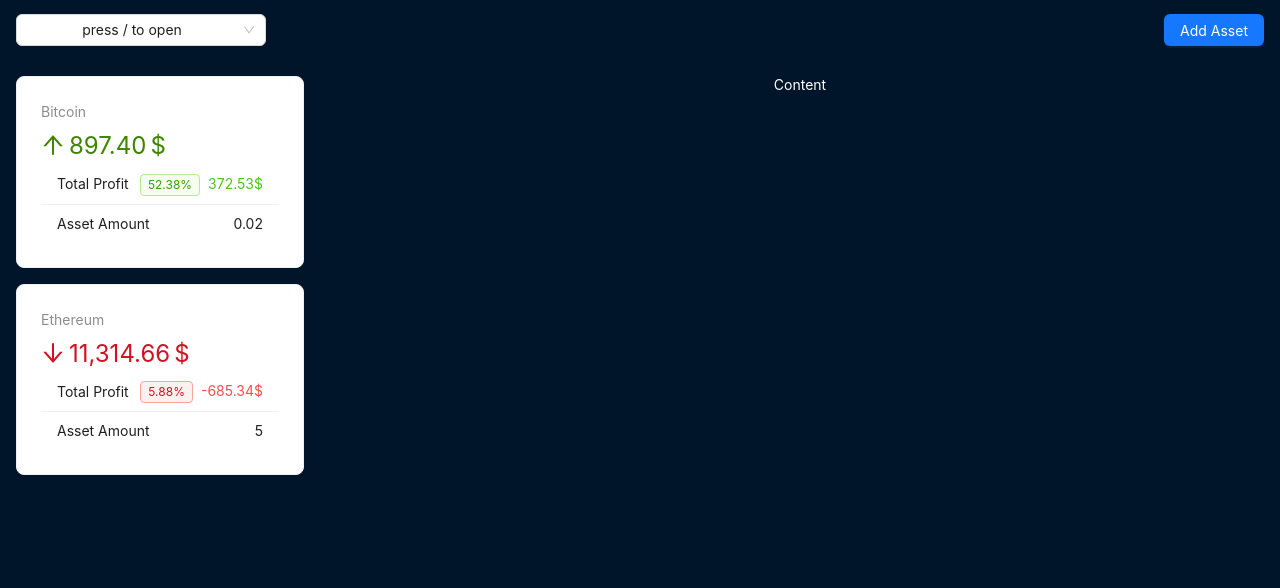
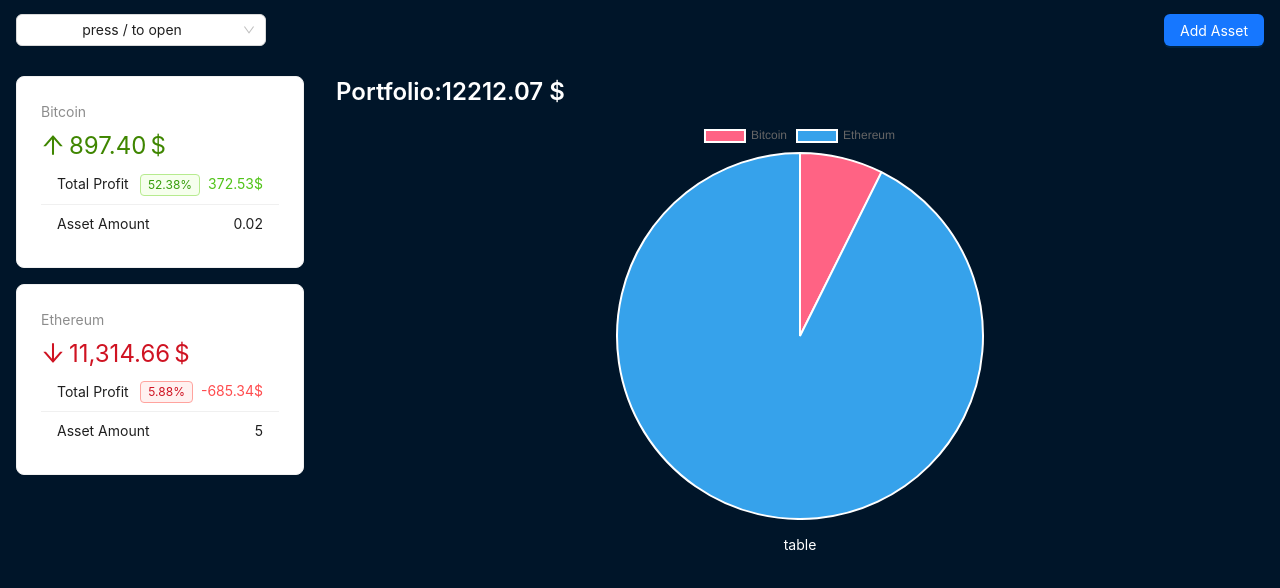
Before and after one commit to daniielkondratiuk/react-crypto-app, a React (Vite) app: page / in a window 1280 px wide. Shown: the top 588 px of the page. Built offline with nearby package versions, Linux system fonts and the light colour scheme.

Commit message:
feat portfolio chart

```diff
--- a/package.json
+++ b/package.json
@@ -12,7 +12,9 @@
   "dependencies": {
     "@ant-design/icons": "^5.2.6",
     "antd": "^5.13.2",
+    "chart.js": "^4.4.2",
     "react": "^18.2.0",
+    "react-chartjs-2": "^5.2.0",
     "react-dom": "^18.2.0"
   },
   "devDependencies": {
--- a/src/components/layout/AppContent.jsx
+++ b/src/components/layout/AppContent.jsx
@@ -1,4 +1,7 @@
-import {Layout} from "antd";
+import {Layout, Typography} from "antd";
+import {useCrypto} from "../../context/crypto-context.jsx";
+import PortfolioChart from "./PortfolioChart.jsx";
+import AssetsTable from "./AssetsTable.jsx";
 
 const contentStyle = {
     textAlign: 'center',
@@ -8,5 +11,23 @@
     padding: '1rem',
 };
 export default function AppContent() {
-    return (<Layout.Content style={contentStyle}>Content</Layout.Content>)
+    const {assets, crypto} = useCrypto()
+
+    const cryptoPriceMap = crypto.reduce((acc, c) => {
+        acc[c.id] = c.price
+        return acc
+    }, {})
+    return (
+        <Layout.Content style={contentStyle}>
+            <Typography.Title level={3} style={{textAlign: 'left', color: '#fff'}}>
+                Portfolio:
+                {assets
+                    .map((asset) => asset.amount * cryptoPriceMap[asset.id])
+                    .reduce((acc, v) => acc += v, 0)
+                    .toFixed(2)
+                } $
+            </Typography.Title>
+            <PortfolioChart/>
+            <AssetsTable/>
+        </Layout.Content>)
 }
--- /dev/null
+++ b/src/components/layout/AssetsTable.jsx
@@ -0,0 +1,7 @@
+import React from 'react';
+
+export default function AssetsTable() {
+    return (
+        <div>table</div>
+    );
+}
--- /dev/null
+++ b/src/components/layout/PortfolioChart.jsx
@@ -0,0 +1,37 @@
+import React from 'react';
+import {Chart as ChartJS, ArcElement, Tooltip, Legend} from 'chart.js';
+import {Pie} from 'react-chartjs-2';
+import {useCrypto} from "../../context/crypto-context.jsx";
+
+ChartJS.register(ArcElement, Tooltip, Legend);
+
+export default function PortfolioChart() {
+    const {assets} = useCrypto()
+    const data = {
+        labels: assets.map((a) => a.name),
+        datasets: [
+            {
+                label: '$',
+                data: assets.map((a) => a.totalAmount),
+                backgroundColor: [
+                    'rgba(255, 99, 132, 1)',
+                    'rgba(54, 162, 235, 1)',
+                    'rgba(255, 206, 86, 1)',
+                    'rgba(75, 192, 192, 1)',
+                    'rgba(153, 102, 255, 1)',
+                    'rgba(255, 159, 64, 1)'
+                ]
+            }
+        ],
+    }
+
+    return (
+        <div style={{
+            display: 'flex',
+            marginBottom: '1rem',
+            justifyContent: 'center',
+            height: 400
+        }}>
+            <Pie data={data}/>
+        </div>)
+}
--- a/src/context/crypto-context.jsx
+++ b/src/context/crypto-context.jsx
@@ -21,6 +21,7 @@
                 growPercent: percentDifference(asset.price, coin.price),
                 totalAmount: asset.amount * coin.price,
                 totalProfit: asset.amount * coin.price - asset.amount * asset.price,
+                name: coin.name,
                 ...asset
             }
         })
```
Also changed, not shown: 1 other file (tests, documents, lock files or other folders).
